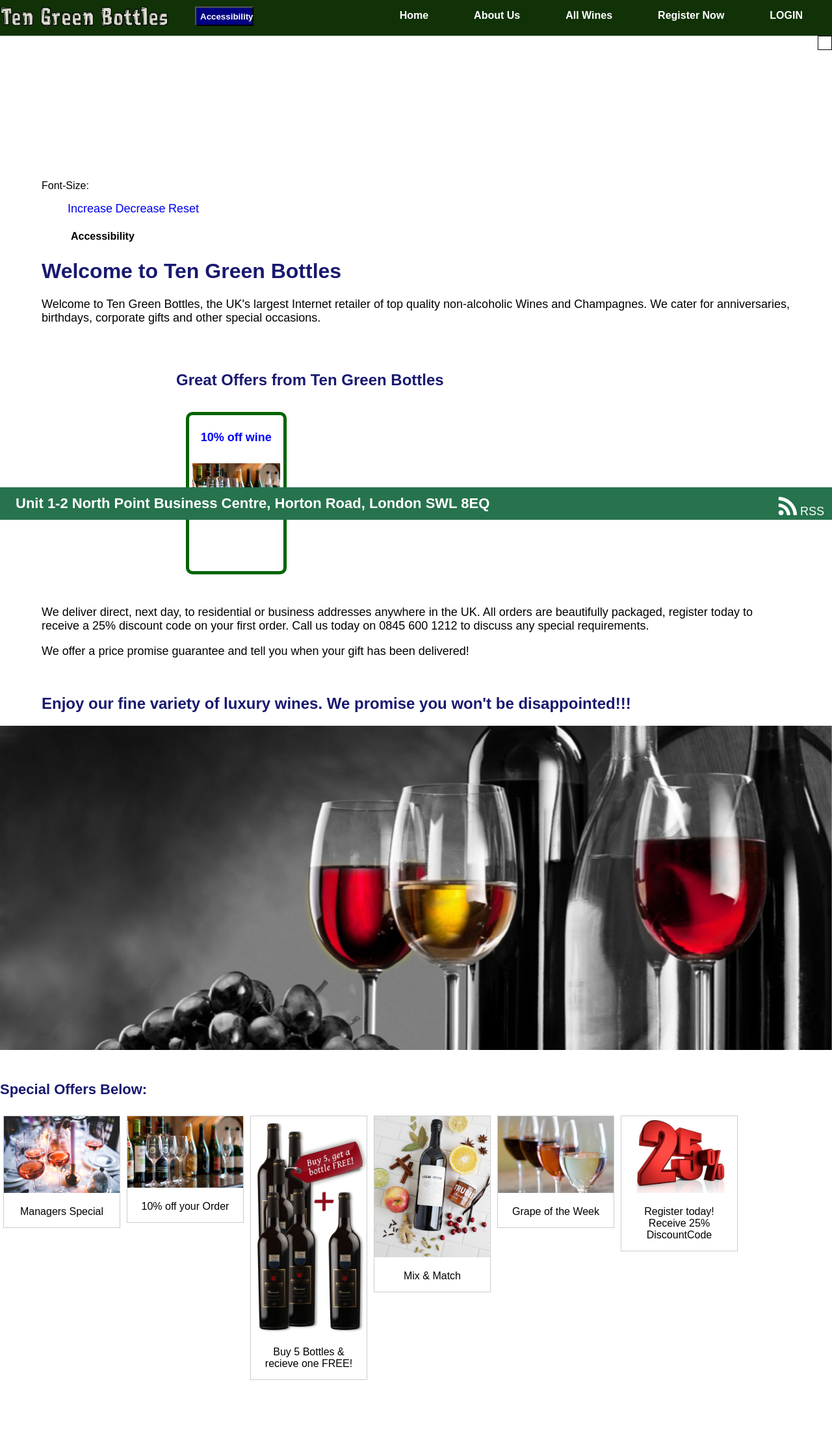
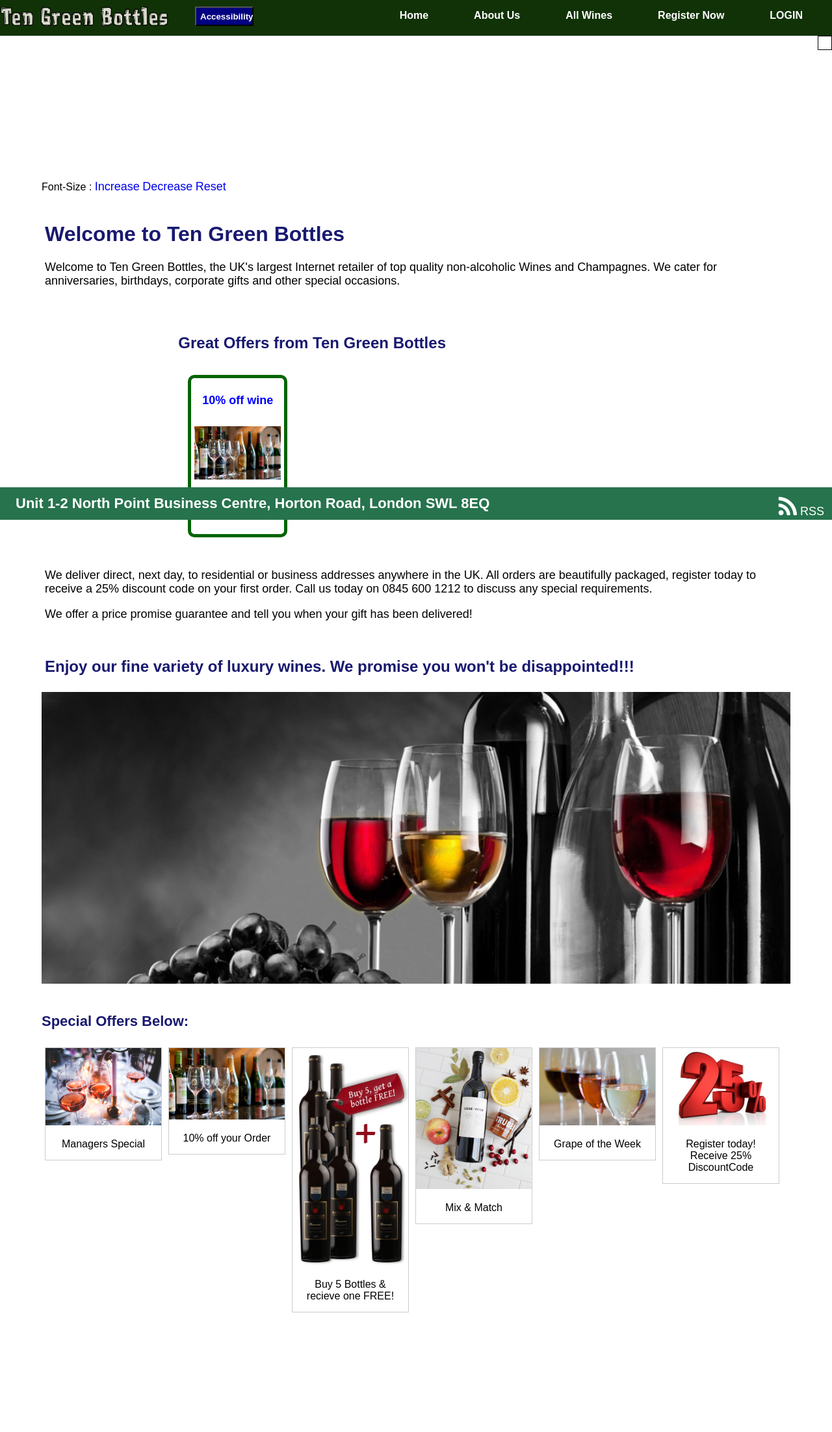
Before and after one commit to LordGee/WineApp, a PHP site: page /wineapp/ in a window 1280 px wide. Shown: the whole page at 65% size. After the commit the page ends 2020 px from the top, so only its background shows below. Run offline with PHP 8.4, Linux system fonts and the light colour scheme; data comes from the database, SQL or seed files in the repository; some libraries are stand-ins or nearby versions.

Commit message:
trying to work accessibility

```diff
--- a/JavaScript/ZoomInOut.js
+++ b/JavaScript/ZoomInOut.js
@@ -3,13 +3,13 @@ function zoomIn () {
 }
 
 $(document).ready(function ()) {
-  $('#linkIncrease').click(function() {modifyFontSize('Increase'); });
-  $('#linkDecrease').click(function() {modifyFontSize('Decrease'); });
-  $('#linkReset').click(function() {modifyFontSize('Reset'); })
+  $('#linkIncrease').click(function() { modifyFontSize('Increase'); });
+  $('#linkDecrease').click(function() { modifyFontSize('Decrease');});
+  $('#linkReset').click(function() { modifyFontSize('Reset');});
 
   function modifyFontSize (flag) {
-    var divElement = $('#divContent');
-    var currentFontSize = parseInt(main.css('font-size'));
+    var divElement.css = $('.divContent');
+    var currentFontSize = parseInt(divElement.css('font-size'));
 
     if (flag == 'Increase')
         currentFontSize += 3;
@@ -17,6 +17,6 @@ $(document).ready(function ()) {
         currentFontSize -= 3;
     else
         currentFontSize = 16;
-    main.css('font-size', currentFontSize);
+    divElement.css('font-size', currentFontSize);
   }
 });
--- a/Style/main.css
+++ b/Style/main.css
@@ -92,13 +92,6 @@ a {
   padding: 5px;
   width: 420px;
   height: 300px;
-}
-.divClass
-{
-  font-size: 16px;
-  background-color: white;
-  width:auto;
-  padding: 5px;
 }
 
 h1#headTitle {
@@ -326,3 +319,9 @@ div.desc {
   width: 420px;
   height: 300px;
 }
+
+.divClass {
+  font-size: 16px;
+  width:auto;
+  padding: 5px;
+}
--- a/accessibility.php
+++ b/accessibility.php
@@ -1,11 +1,12 @@
 <body style="font-family: Arial">
-  Font-Size:
-  <ul>
+  Font-Size :
+
   <a id="linkIncrease" href="#">Increase</a>
   <a id="linkDecrease" href="#">Decrease</a>
   <a id="linkReset" href="#">Reset</a>
   <br /><br />
   <div id="divContent" class="divClass">
-    <b>Accessibility</b>
+    <b></b>
+    <ul>
   </ul>
 </body>
```
